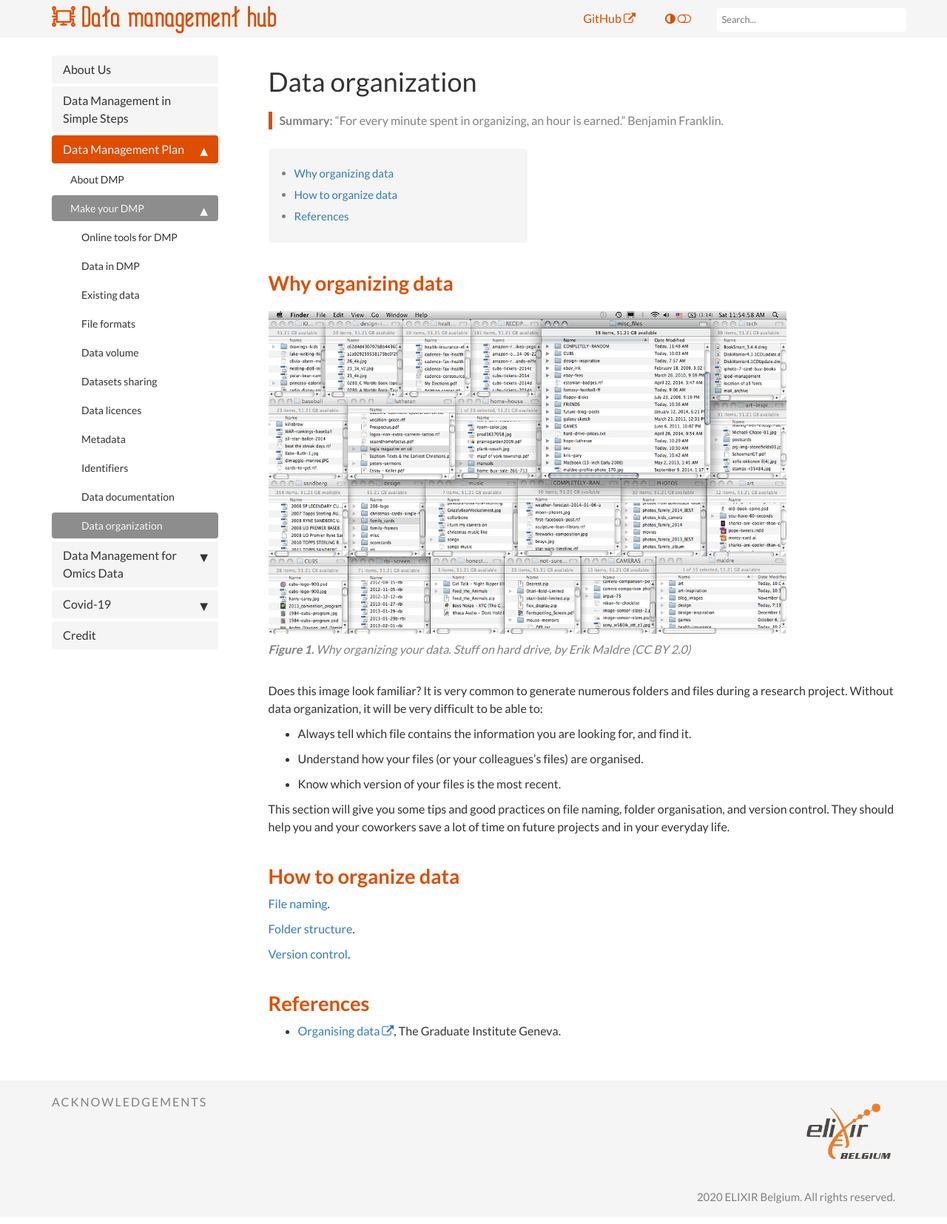
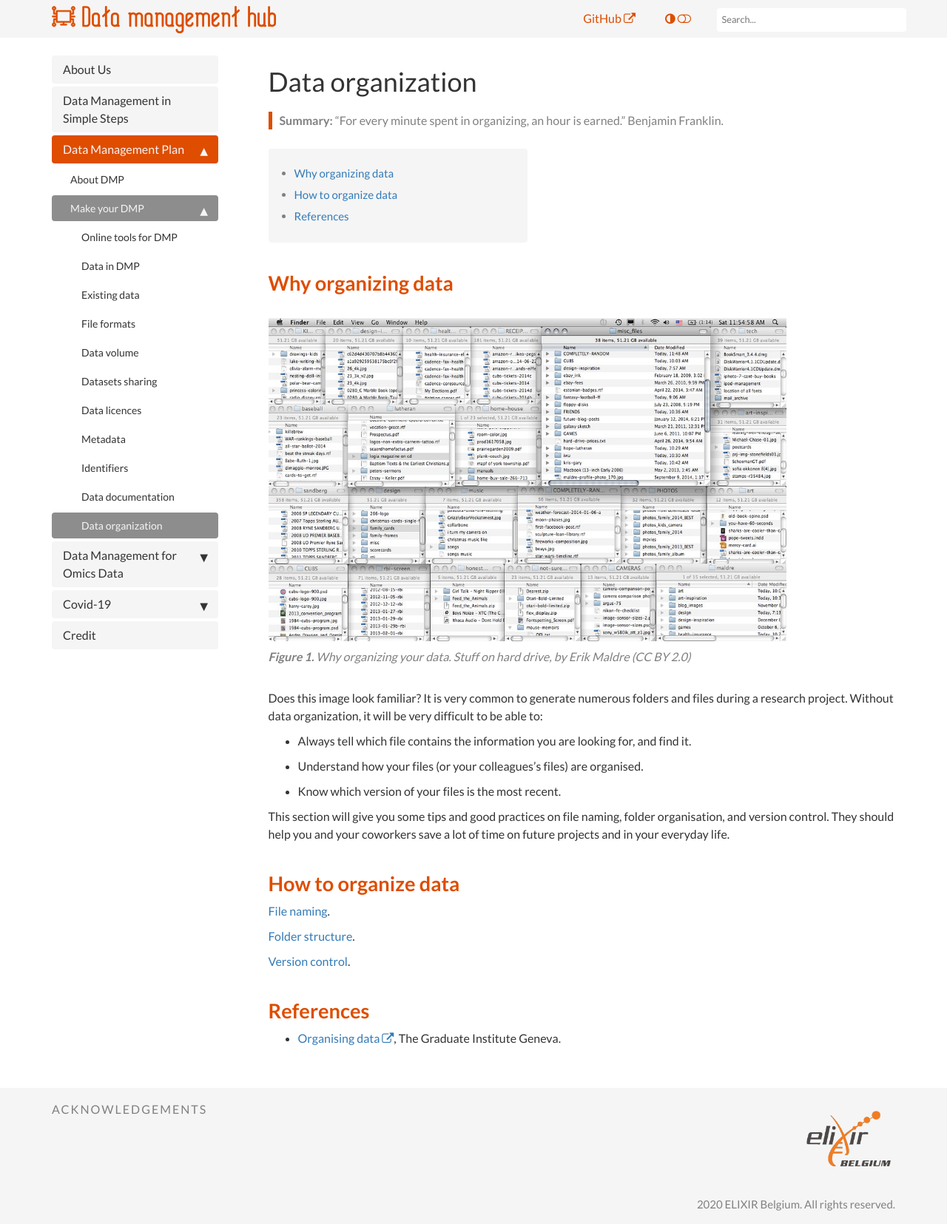
Before and after one commit to ELIXIR-Belgium/rdm-guide, a Jekyll site: the page built from pages/data_organization.md, in a window 1280 px wide. Shown: the whole page at 74% size. Built offline with Jekyll 4.4.1, drawn with Linux system fonts in a browser that asks for light colours.

Commit message:
image css improvements

```diff
--- a/_includes/image.html
+++ b/_includes/image.html
@@ -1 +1,18 @@
-<figure>{% if {{include.url}} %}<a class="no_icon" target="_blank" rel="noopener" href="{{include.url}}">{% endif %}<img class="docimage" src="/images/{{include.file}}" alt="{{include.alt}}" {% if {{include.max-width}} %}style="max-width: {{include.max-width}}px"{% endif %} />{% if {{include.url}} %}</a>{% endif %}{% if {{include.caption}} %}<figcaption>{{include.caption}}</figcaption>{% endif %}</figure>
+<figure class="docimage">
+    {%- if {{include.url}} %}
+    <a class="no_icon" target="_blank" rel="noopener" href="{{include.url}}">
+    {%- elsif {{include.click}} == true %}
+    <a class="no_icon" target="_blank" rel="noopener noreferrer" href="images/{{include.file}}">
+    {%- endif %}
+    <img src="/images/{{include.file}}" alt="{{include.alt}}" {% if {{include.max-width}} %}style="max-width: {{include.max-width}}em"{% endif %} />
+    {%- if {{include.url}} or {{include.click}} == true %}
+    </a>
+    {%- endif %}
+    {%- if {{include.caption}} %}
+    <figcaption>
+    {{include.caption}}
+    </figcaption>
+    {%- endif %}
+{%- if {{include.inline}} != true %}
+</figure>
+{%- endif %}
--- a/css/customstyles.css
+++ b/css/customstyles.css
@@ -950,6 +950,10 @@ ol.series li {
     display: block;
 }
 
+.docimage {
+    margin: 20px 0px 20px 0px;
+}
+
 .project-title {
     margin-top: 8px;
     height: 37px;
```
